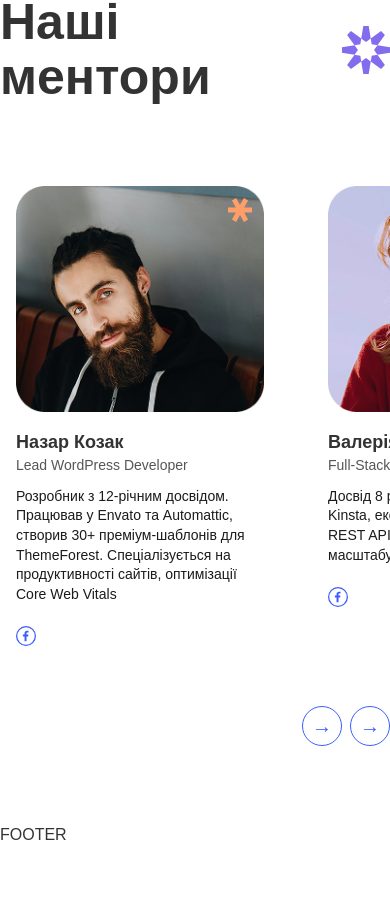
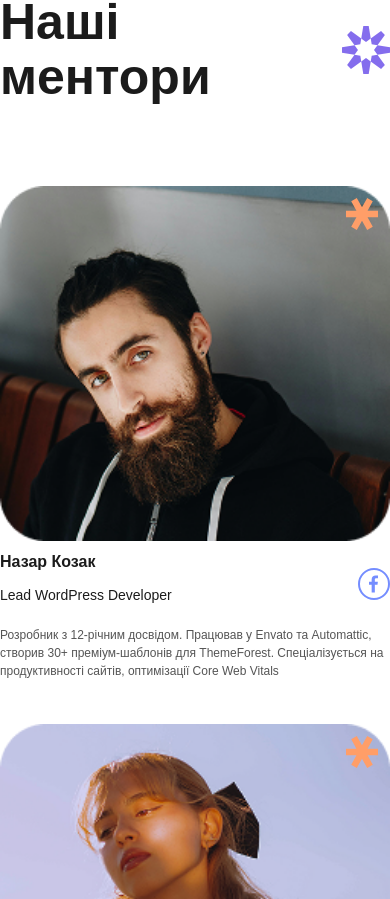
Before and after one commit to Mar4ik-G/ui-onixer, a React (Vite) app: page / in a window 390 px wide. Shown: the part 7965-8864 px from the top of the page. Before the commit the page ends 8825 px from the top, so only its background shows below. Built offline with nearby package versions, Linux system fonts and the light colour scheme; a web font is replaced by a local one.

Commit message:
refactor Our Mentors component layout and styles; enhance responsiveness and interactivity

```diff
--- a/src/components/OurMentors/index.tsx
+++ b/src/components/OurMentors/index.tsx
@@ -61,19 +61,20 @@ const Index = () => {
                                     <img src={orangeStarIcon} alt="" className="mentors__badge" />
                                 </div>
                                 <div className="mentors__info">
-                                    <div className="mentors__name">{name}</div>
-                                    <div className="mentors__position">{position}</div>
+                                    <div className="mentors__name">
+                                        <div>
+                                        {name}
+                                        <p className="mentors__position">{position}</p>
+                                        </div>
+                                    <img src={icon} alt="" className="mentors__social" />
+                                    </div>
                                     <p className="mentors__desc">{text}</p>
-                                    <img src={icon} alt="" className="mentors__social" />
                                 </div>
                             </div>
                         ))}
                     </div>
 
-                    <div className="mentors__arrows">
-                        <button className="mentors__arrow mentors__arrow--prev">←</button>
-                        <button className="mentors__arrow mentors__arrow--next">→</button>
-                    </div>
+                    <button className="mentors__cta">Стати ментором</button>
                 </div>
             </section>
 
--- a/src/components/OurMentors/our-mentors.scss
+++ b/src/components/OurMentors/our-mentors.scss
@@ -12,95 +12,139 @@
     font-size: 50px;
     font-weight: 600;
     line-height: 1.1;
+    color:#1B1B1B;
   }
 
   &__icon {
     width: 48px;
     height: 48px;
+    transition: transform 0.3s ease;
+    &:hover {
+      transform: rotate(15deg);
+    }
   }
 
   &__list {
-    display: flex;
+    display: grid;
+    grid-template-columns: repeat(auto-fit, minmax(256px, 1fr));
     gap: 32px;
-    overflow-x: auto;
-    scroll-snap-type: x mandatory;
     padding-bottom: 16px;
+    scrollbar-width: none;
+    overflow: visible;
   }
 
   &__card {
-    background: white;
     border-radius: 24px;
-    padding: 0 16px 24px;
-    flex: 0 0 280px;
+    flex: 0 0 256px;
     scroll-snap-align: start;
     text-align: start;
+    transition: all 0.3s ease;
+
+    &:hover {
+      transform: translateY(-5px);
+    }
   }
 
   &__image-wrapper {
     position: relative;
     border-radius: 24px;
     overflow: hidden;
-    margin-bottom: 16px;
+    margin-bottom: 8px;
+    transition: transform 0.3s ease;
+
+    &:hover {
+      transform: scale(1.02);
+    }
 
     img.mentors__image {
       width: 100%;
       height: auto;
       object-fit: cover;
+      transition: transform 0.3s ease;
     }
 
     .mentors__badge {
       position: absolute;
       top: 12px;
       right: 12px;
-      width: 24px;
-      height: 24px;
+      width: 32;
+      height: 32px;
+      transition: transform 0.3s ease;
+      &:hover {
+        transform: scale(1.02);
+      }
     }
   }
 
   &__name {
     font-weight: 600;
-    font-size: 18px;
+    font-size: 16px;
     margin-bottom: 4px;
+    color: #1b1b1b;
+    display: flex;
+    flex-direction: row;
+    justify-content: space-between;
+    align-items: center;
+    .mentors__social{
+      width: 32px;
+      height: 32px;
+      margin: 0;
+    }
   }
 
   &__position {
+    color: #3a5dff;
+    margin-bottom: 8px;
+    font-weight: 300;
     font-size: 14px;
-    color: #555;
-    margin-bottom: 8px;
+    line-height: 150%;
+    color: #1b1b1b;
   }
 
   &__desc {
-    font-size: 14px;
+    color: #555;
     font-weight: 300;
-    line-height: 1.4;
-    color: #1b1b1b;
+    font-size: 12px;
+    line-height: 150%;
+
   }
 
   &__social {
     width: 20px;
     height: 20px;
-    margin-top: 8px;
+    margin-top: 12px;
+    transition: all 0.3s ease;
+    cursor: pointer;
+    opacity: 0.7;
+
+    &:hover {
+      opacity: 1;
+      transform: scale(1.1);
+    }
   }
 
   &__arrows {
-    display: flex;
-    justify-content: flex-end;
-    margin-top: 16px;
-    gap: 8px;
+    display: none;
   }
 
-  &__arrow {
-    width: 40px;
-    height: 40px;
-    border-radius: 50%;
-    border: 1px solid #3a5dff;
-    background: transparent;
-    color: #3a5dff;
-    font-size: 20px;
+  &__cta {
+    margin: 32px auto 0 auto;
+    display: block;
+    padding: 14px 36px;
+    background: linear-gradient(90deg, #3a5dff 0%, #6c63ff 100%);
+    color: #fff;
+    font-size: 18px;
+    font-weight: 600;
+    border: none;
+    border-radius: 32px;
+    box-shadow: 0 4px 16px rgba(58, 93, 255, 0.10);
     cursor: pointer;
-
-    &--prev {
-      transform: scaleX(-1);
+    transition: background 0.3s, transform 0.2s;
+    letter-spacing: 0.5px;
+    text-align: center;
+    &:hover {
+      background: linear-gradient(90deg, #6c63ff 0%, #3a5dff 100%);
+      transform: translateY(-2px) scale(1.03);
     }
   }
 }
```
